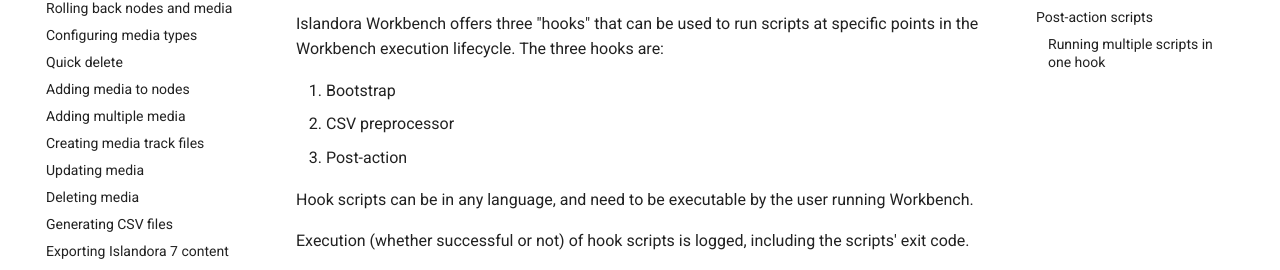
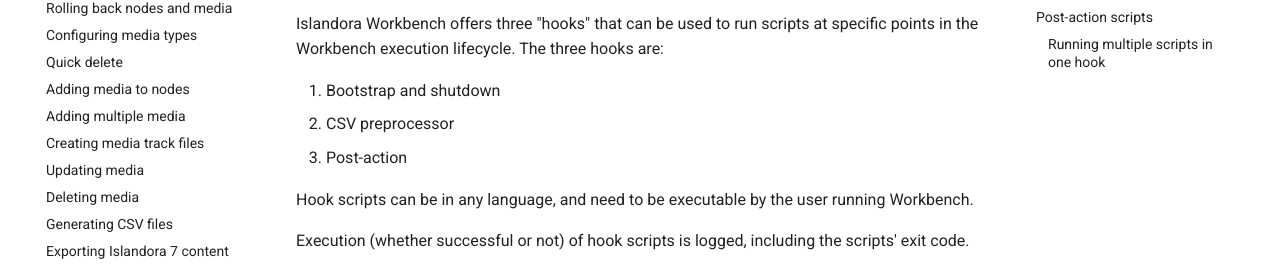
Before and after one commit to mjordan/islandora_workbench_docs, an MkDocs documentation site: the page built from docs/hooks.md, in a window 1280 px wide and 900 px high. Shown: the part 220-490 px from the top of the window. Built offline with MkDocs 1.6.1 and Material for MkDocs 9.7.7, drawn with Linux system fonts in a browser that asks for light colours; comment, search, counter and statistics services are not loaded.

Commit message:
Minor tweak.

```diff
--- a/docs/hooks.md
+++ b/docs/hooks.md
@@ -2,7 +2,7 @@
 
 Islandora Workbench offers three "hooks" that can be used to run scripts at specific points in the Workbench execution lifecycle. The three hooks are:
 
-1. Bootstrap
+1. Bootstrap and shutdown
 1. CSV preprocessor
 1. Post-action
 
```
